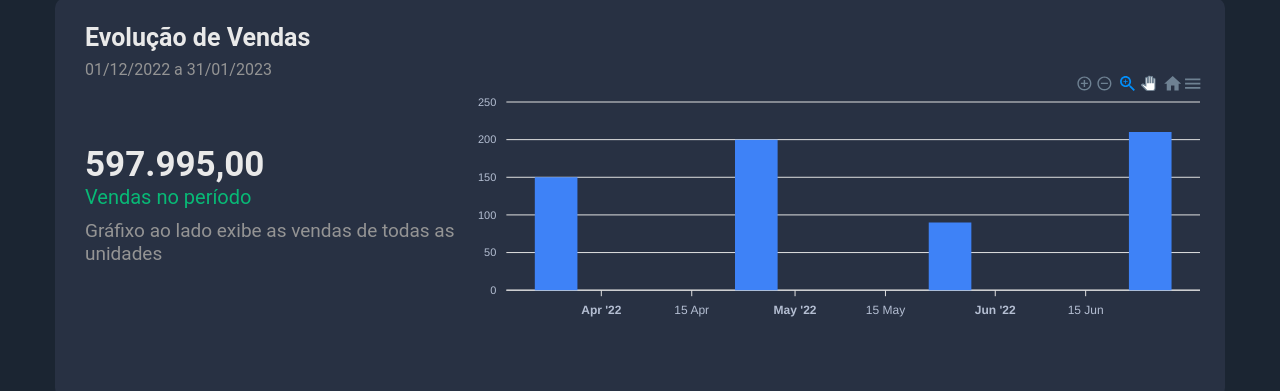
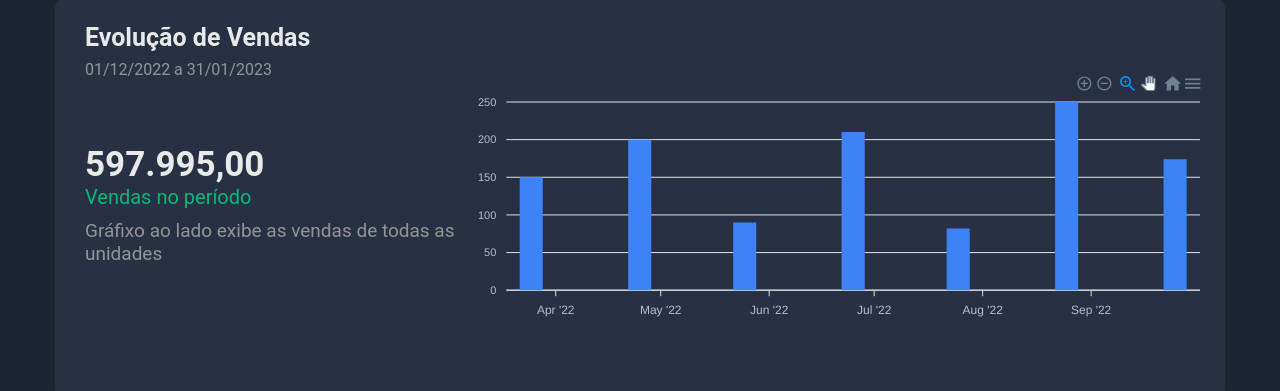
Before and after one commit to rafaelgauderio/java-react-spring-dashboard-sales, a React (Create React App) app in the folder front-web/: page / in a window 1280 px wide. Shown: the part 232-623 px from the top of the page. Built offline with nearby package versions, Linux system fonts and the light colour scheme.

Commit message:
Fixing Components folder location

```diff
--- a/front-web/src/App.tsx
+++ b/front-web/src/App.tsx
@@ -1,7 +1,7 @@
 import Header from './components/header';
-import Filter from './filter';
+import Filter from './components/filter';
 import './App.css';
-import SalesByDate from './sales-by-date';
+import SalesByDate from './components/sales-by-date';
 
 function App() {
   return (
--- a/front-web/src/sales-by-date/index.tsx
+++ b/front-web/src/components/sales-by-date/index.tsx
@@ -18,6 +18,18 @@ const initialData = [
   {
     x: '2022-06-25',
     y: 210,
+  },
+  {
+    x: '2022-07-25',
+    y: 82,
+  },
+  {
+    x: '2022-08-25',
+    y: 250,
+  },
+  {
+    x: '2022-09-25',
+    y: 174,
   },
 ];
 
```
Also changed, not shown: front-web/src/components/filter/index.tsx (renamed from front-web/src/filter/index.tsx), front-web/src/components/filter/styles.css (renamed from front-web/src/filter/styles.css), front-web/src/components/sales-by-date/helpers.ts (renamed from front-web/src/sales-by-date/helpers.ts), front-web/src/components/sales-by-date/styles.css (renamed from front-web/src/sales-by-date/styles.css).
